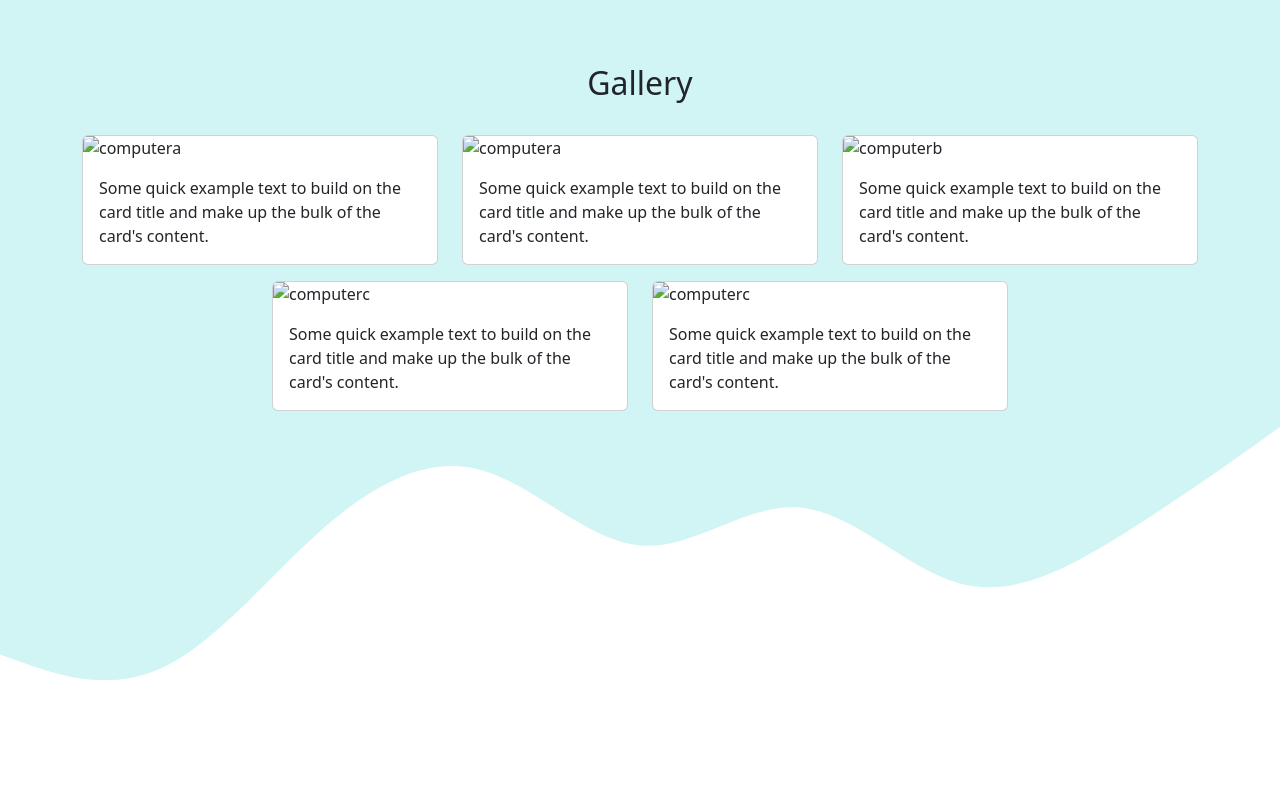
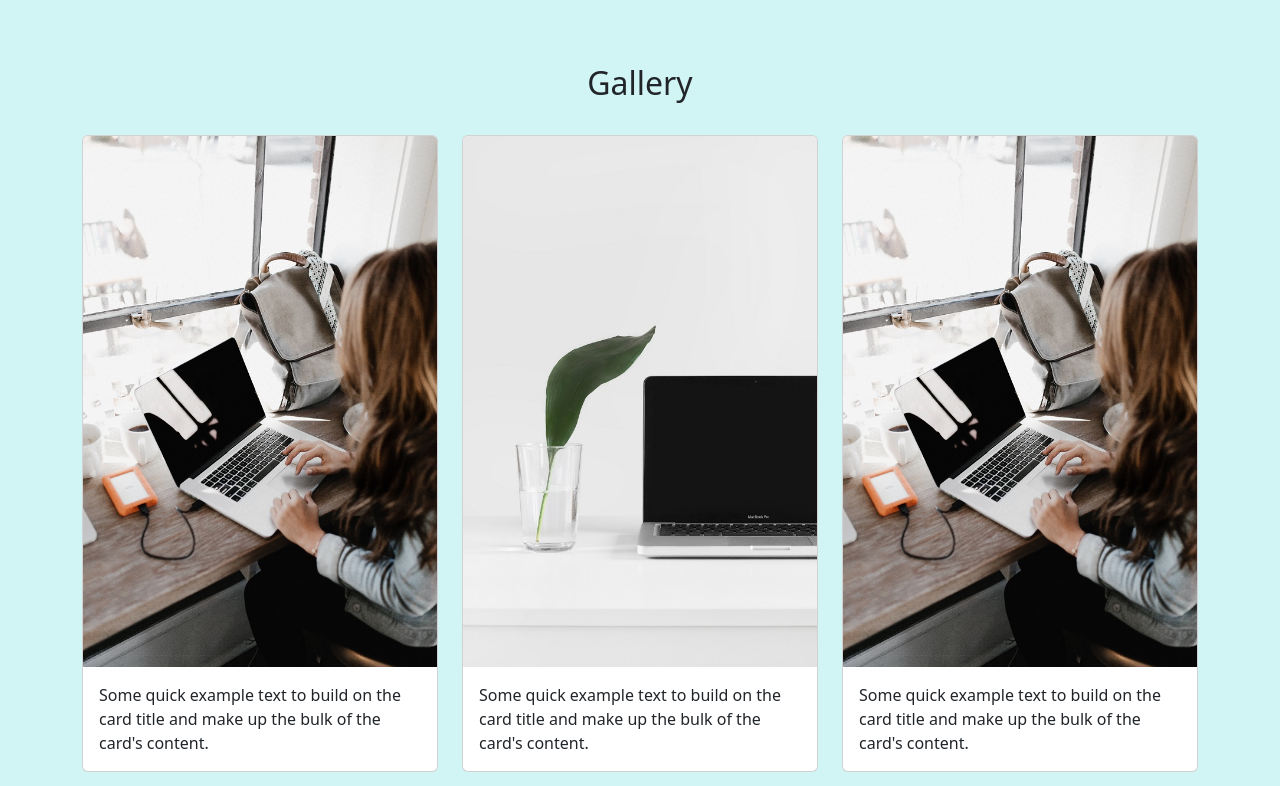
Before and after one commit to edurisetid/edurisetid.github.io, a plain HTML site: page index.html in a window 1280 px wide. Shown: the part 1320-2106 px from the top of the page. Drawn offline with nearby package versions, Linux system fonts and the light colour scheme.

Commit message:
mengubah gambar

```diff
--- a/bootstrap5.html
+++ b/index.html
@@ -108,7 +108,7 @@
         <div class="row justify-content-center">
           <div class="col-md-4 mb-3">
             <div class="card">
-              <img src="../galleri/img/full/a.jpg" class="card-img-top" alt="computera" />
+              <img src="img/a.jpg" class="card-img-top" alt="computera" />
               <div class="card-body">
                 <p class="card-text">
                   Some quick example text to build on the card title and make up the bulk of the
@@ -119,7 +119,7 @@
           </div>
           <div class="col-md-4">
             <div class="card">
-              <img src="../galleri/img/full/d.jpg" class="card-img-top" alt="computera" />
+              <img src="img/d.jpg" class="card-img-top" alt="computera" />
               <div class="card-body">
                 <p class="card-text">
                   Some quick example text to build on the card title and make up the bulk of the
@@ -130,7 +130,7 @@
           </div>
           <div class="col-md-4 mb-3">
             <div class="card">
-              <img src="../galleri/img/full/a.jpg" class="card-img-top" alt="computerb" />
+              <img src="img/a.jpg" class="card-img-top" alt="computerb" />
               <div class="card-body">
                 <p class="card-text">
                   Some quick example text to build on the card title and make up the bulk of the
@@ -141,7 +141,7 @@
           </div>
           <div class="col-md-4 mb-3">
             <div class="card">
-              <img src="../galleri/img/full/c.jpg" class="card-img-top" alt="computerc" />
+              <img src="img/c.jpg" class="card-img-top" alt="computerc" />
               <div class="card-body">
                 <p class="card-text">
                   Some quick example text to build on the card title and make up the bulk of the
@@ -152,7 +152,7 @@
           </div>
           <div class="col-md-4 mb-3">
             <div class="card">
-              <img src="../galleri/img/full/c.jpg" class="card-img-top" alt="computerc" />
+              <img src="img/c.jpg" class="card-img-top" alt="computerc" />
               <div class="card-body">
                 <p class="card-text">
                   Some quick example text to build on the card title and make up the bulk of the
```
Also changed, not shown: img/a.jpg (added), img/b.jpg (added), img/c.jpg (added), img/d.jpg (added).
